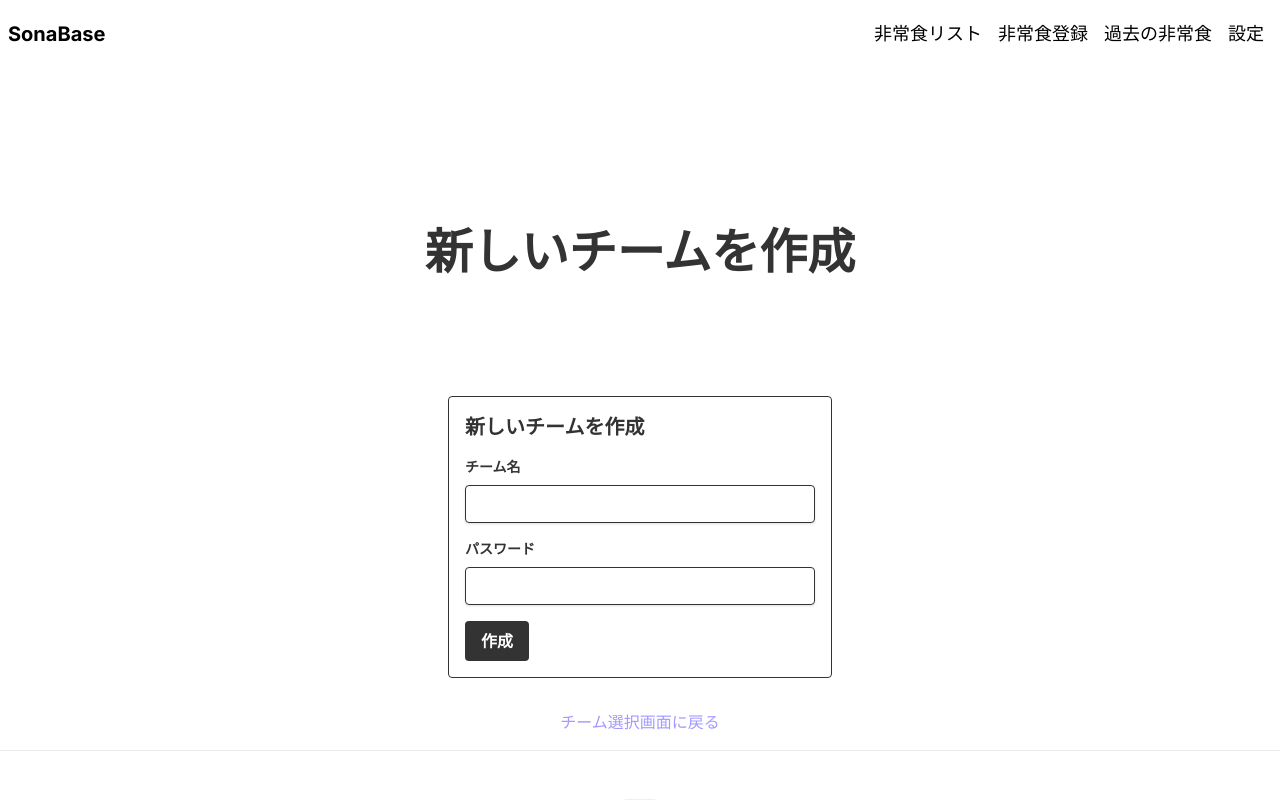
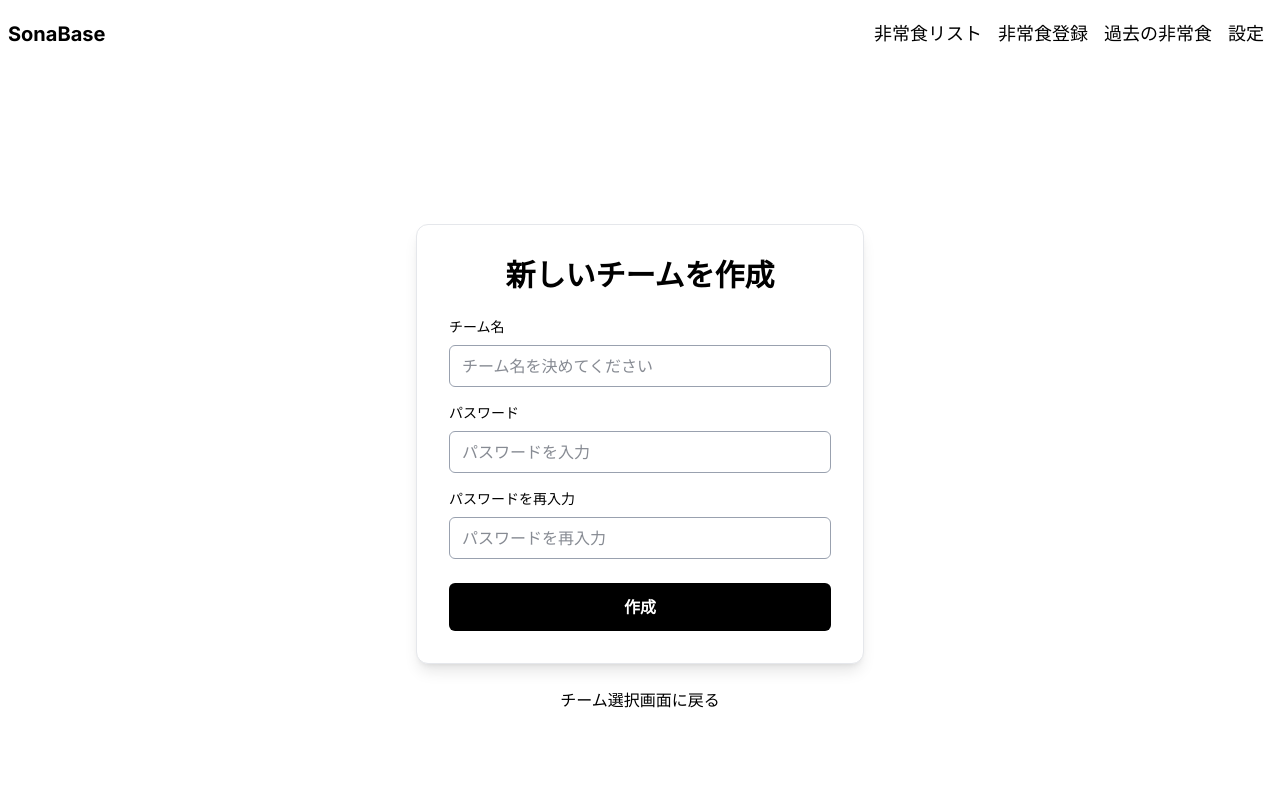
Before and after one commit to MATSUOKAAIRI/emergencyfood, a Next.js app: page /teams/create in a window 1280 px wide. Shown: the top 800 px of the page. Built offline with nearby package versions, Linux system fonts and the light colour scheme; no server answers; sample sign-in values are in the browser's storage.

Commit message:
fix:チームセレクト画面の変更

```diff
--- a/app/auth/register/page.tsx
+++ b/app/auth/register/page.tsx
@@ -6,7 +6,7 @@ import RegisterClient from './RegisterClient';
 
 export default function Register() {
   return (
-    <div className='min-h-screen  flex items-center justify-center p-6'>
+    <div className='min-h-screen flex items-center justify-center p-6'>
       <div className='max-w-md w-full'>
         <div className='bg-white rounded-xl shadow-lg border border-gray-200 p-8'>
           <Suspense
--- /dev/null
+++ b/app/teams/create/CreateTeamClient.tsx
@@ -0,0 +1,14 @@
+'use client';
+import CreateTeamForm from '@/components/teams/CreateTeamForm';
+import { useAuth } from '@/hooks';
+import { ERROR_MESSAGES } from '@/utils/constants';
+
+export default function CreateTeamClient() {
+  const { user, loading } = useAuth(true);
+
+  if (loading) {
+    return <p>{ERROR_MESSAGES.LOADING}</p>;
+  }
+
+  return <CreateTeamForm />;
+}
--- a/app/teams/create/page.tsx
+++ b/app/teams/create/page.tsx
@@ -1,29 +1,35 @@
-'use client';
 import Link from 'next/link';
-import CreateTeamForm from '@/components/teams/CreateTeamForm';
-import { useEffect } from 'react';
-import { useRouter } from 'next/navigation';
-import { auth, onAuthStateChanged } from '@/utils/firebase';
+import { Suspense } from 'react';
+
+import { ERROR_MESSAGES, UI_CONSTANTS } from '@/utils/constants';
+
+import CreateTeamClient from './CreateTeamClient';
 
 export default function CreateTeamPage() {
-  const router = useRouter();
+  return (
+    <div className='min-h-screen flex items-center justify-center p-6'>
+      <div className='max-w-md w-full'>
+        <div className='bg-white rounded-xl shadow-lg border border-gray-200 p-8'>
+          <Suspense
+            fallback={
+              <p className='text-center py-8 text-gray-600'>
+                {ERROR_MESSAGES.LOADING}
+              </p>
+            }
+          >
+            <CreateTeamClient />
+          </Suspense>
+        </div>
 
-  useEffect(() => {
-    const unsubscribe = onAuthStateChanged(auth, (user) => {
-      if (!user) {
-        router.push('/auth/login');
-      }
-    });
-    return () => unsubscribe();
-  }, [router]);
-
-  return (
-    <div className="p-4 items-center justify-center flex flex-col pt-40">
-      <h1 className="text-5xl font-bold text-[#333] mb-30">新しいチームを作成</h1>
-      <CreateTeamForm />
-      <Link href="/teams/select" className="inline-block mt-4 hover:text-[#a399ff] text-[#a399ff] hover:underline">
-        チーム選択画面に戻る
-      </Link>
+        <div className='text-center mt-6'>
+          <Link
+            className='text-black font-medium hover:text-gray-600 transition-colors focus:underline rounded'
+            href='/teams/select'
+          >
+            {UI_CONSTANTS.BACK_TO_TEAM_SELECTION}
+          </Link>
+        </div>
+      </div>
     </div>
   );
 }
--- /dev/null
+++ b/app/teams/join/JoinTeamClient.tsx
@@ -0,0 +1,14 @@
+'use client';
+import JoinTeamForm from '@/components/teams/JoinTeamForm';
+import { useAuth } from '@/hooks';
+import { ERROR_MESSAGES } from '@/utils/constants';
+
+export default function JoinTeamClient() {
+  const { user, loading } = useAuth(true);
+
+  if (loading) {
+    return <p>{ERROR_MESSAGES.LOADING}</p>;
+  }
+
+  return <JoinTeamForm />;
+}
--- a/app/teams/join/page.tsx
+++ b/app/teams/join/page.tsx
@@ -1,29 +1,35 @@
-'use client';
 import Link from 'next/link';
-import JoinTeamForm from '@/components/teams/JoinTeamForm';
-import { useEffect } from 'react';
-import { useRouter } from 'next/navigation';
-import { auth, onAuthStateChanged } from '@/utils/firebase';
+import { Suspense } from 'react';
+
+import { ERROR_MESSAGES, UI_CONSTANTS } from '@/utils/constants';
+
+import JoinTeamClient from './JoinTeamClient';
 
 export default function JoinTeamPage() {
-  const router = useRouter();
+  return (
+    <div className='min-h-screen flex items-center justify-center p-6'>
+      <div className='max-w-md w-full'>
+        <div className='bg-white rounded-xl shadow-lg border border-gray-200 p-8'>
+          <Suspense
+            fallback={
+              <p className='text-center py-8 text-gray-600'>
+                {ERROR_MESSAGES.LOADING}
+              </p>
+            }
+          >
+            <JoinTeamClient />
+          </Suspense>
+        </div>
 
-  useEffect(() => {
-    const unsubscribe = onAuthStateChanged(auth, (user) => {
-      if (!user) {
-        router.push('/auth/login');
-      }
-    });
-    return () => unsubscribe();
-  }, [router]);
-
-  return (
-    <div className="p-4 items-center justify-center flex flex-col bottom-0 pt-40">
-      <h1 className="text-5xl font-bold text-[#333] mb-30">既存のチームに参加</h1>
-      <JoinTeamForm />
-      <Link href="/teams/select" className="inline-block mt-4 hover:text-[#a399ff] text-[#a399ff] hover:underline">
-        チーム選択画面に戻る
-      </Link>
+        <div className='text-center mt-6'>
+          <Link
+            className='text-black font-medium hover:text-gray-600 transition-colors focus:underline rounded'
+            href='/teams/select'
+          >
+            {UI_CONSTANTS.BACK_TO_TEAM_SELECTION}
+          </Link>
+        </div>
+      </div>
     </div>
   );
 }
--- /dev/null
+++ b/app/teams/select/TeamSelectClient.tsx
@@ -0,0 +1,12 @@
+'use client';
+import { useAuth } from '@/hooks';
+import { ERROR_MESSAGES } from '@/utils/constants';
+
+export default function TeamSelectClient() {
+  const { user, loading } = useAuth(true);
+
+  if (loading) {
+    return <p>{ERROR_MESSAGES.LOADING}</p>;
+  }
+  return null;
+}
--- a/app/teams/select/page.tsx
+++ b/app/teams/select/page.tsx
@@ -1,17 +1,46 @@
 import Link from 'next/link';
+import { Suspense } from 'react';
+
+import { ERROR_MESSAGES, UI_CONSTANTS } from '@/utils/constants';
+
+import TeamSelectClient from './TeamSelectClient';
 
 export default function TeamSelectPage() {
   return (
-    <div className='items-center justify-center flex flex-col min-h-screen'>
-      <h1 className="text-5xl font-bold mb-28 text-[#333] ">チームへの参加または作成</h1>
-      <p className="mb-4 text-[#333]">既存のチームに参加する場合は、チームIDを入力してください。</p>
-      <Link href="/teams/join" className="inline-block bg-[#333333] hover:bg-[#332b1e] text-white font-bold py-2 px-4 rounded focus:outline-none focus:shadow-outline mr-2 mb-10">
-        既存のチームに参加
-      </Link>
-      <p className="mt-4 mb-4 text-[#333]">新しいチームを作成する場合は、以下のボタンをクリックしてください。</p>
-      <Link href="/teams/create" className="inline-block bg-[#333333] text-white hover:bg-[#332b1e] font-bold py-2 px-4 rounded focus:outline-none focus:shadow-outline">
-        新しいチームを作成
-      </Link>
+    <div className='min-h-screen flex items-center justify-center p-6'>
+      <div className='max-w-lg w-full text-center'>
+        <h1 className='text-4xl font-bold text-gray-900 mb-12'>
+          {UI_CONSTANTS.TEAM_SELECTION_TITLE}
+        </h1>
+
+        <div className='space-y-10 mb-12'>
+          <div>
+            <p className='text-gray-600 mb-4 text-lg'>既存のチームに参加する</p>
+            <Link
+              className='inline-block w-full max-w-xs bg-gray-800 text-white font-semibold py-4 px-6 rounded-md hover:bg-gray-700 transition-colors'
+              href='/teams/join'
+            >
+              チームに参加
+            </Link>
+          </div>
+
+          <div>
+            <p className='text-black mb-4 text-lg'>新しいチームを作成する</p>
+            <Link
+              className='inline-block w-full max-w-xs bg-black text-white font-semibold py-4 px-6 rounded-md hover:bg-gray-800 transition-colors'
+              href='/teams/create'
+            >
+              チームを作成
+            </Link>
+          </div>
+        </div>
+
+        <Suspense
+          fallback={<p className='text-black'>{ERROR_MESSAGES.LOADING}</p>}
+        >
+          <TeamSelectClient />
+        </Suspense>
+      </div>
     </div>
   );
 }
--- a/components/teams/CreateTeamForm.tsx
+++ b/components/teams/CreateTeamForm.tsx
@@ -1,20 +1,20 @@
 // components/teams/CreateTeamForm.tsx
 'use client';
+import { useAuth, useTeam } from '@/hooks';
+import { ERROR_MESSAGES } from '@/utils/constants';
+import { useRouter } from 'next/navigation';
 import { useState } from 'react';
-import { useRouter } from 'next/navigation';
-import { getAuth } from 'firebase/auth';
-// import { doc, getDocs, query, where, setDoc, collection } from 'firebase/firestore';
-// import { db } from '@/utils/firebase';
-// import { v4 as uuidv4 } from 'uuid';
 
 export default function CreateTeamForm() {
   const [teamName, setTeamName] = useState('');
   const [teamPassword, setTeamPassword] = useState('');
+  const [confirmPassword, setConfirmPassword] = useState('');
   const [error, setError] = useState<string | null>(null);
   const [successMessage, setSuccessMessage] = useState<string | null>(null);
   const [loading, setLoading] = useState(false);
   const router = useRouter();
-  const firebaseAuth = getAuth();
+  const { user } = useAuth();
+  const { createTeam } = useTeam(user);
 
   const handleCreateTeam = async (e: React.FormEvent) => {
     e.preventDefault();
@@ -22,110 +22,119 @@ export default function CreateTeamForm() {
     setSuccessMessage(null);
     setLoading(true);
 
-    const user = firebaseAuth.currentUser;
     if (!user) {
-      setError('ログインしていません。');
+      setError(ERROR_MESSAGES.UNAUTHORIZED);
+      setLoading(false);
+      return;
+    }
+
+    if (teamPassword !== confirmPassword) {
+      setError('パスワードが一致しません');
       setLoading(false);
       return;
     }
 
     try {
-      const idToken = await user.getIdToken(true);
+      const result = await createTeam(teamName, teamPassword);
+      setSuccessMessage(
+        result.message || `チーム "${teamName}" を作成し、参加しました！`
+      );
 
-      const response = await fetch('/api/actions/createTeam', {
-        method: 'POST',
-        headers: {
-          'Content-Type': 'application/json',
-          'Authorization': `Bearer ${idToken}`,
-        },
-        body: JSON.stringify({
-          teamName,
-          teamPassword,
-        }),
-      });
-
-      const result = await response.json();
-
-      if (!response.ok) {
-        throw new Error(result.error || 'チームの作成に失敗しました。');
-      }
-
-      setSuccessMessage(result.message || `チーム "${teamName}" を作成し、参加しました！`);
-
-      // const teamsRef = collection(db, 'teams');
-      // const q = query(teamsRef, where('name', '==', teamName));
-      // const querySnapshot = await getDocs(q);
-    //   if (!querySnapshot.empty) {
-    //     setError('入力されたチーム名はすでに存在します。');
-    //     return;
-    //   }
-    // const generatedTeamId = uuidv4().substring(0, 8);
-    //     await setDoc(doc(db, 'teams', generatedTeamId), {
-    //       name: teamName,
-    //       password: teamPassword,
-    //       members: [user.uid],
-    //       ownerId: user.uid,
-    //     });
-    // await setDoc(doc(db, 'users', user.uid), {
-    //     teamId: generatedTeamId,
-    //   });
-    // const idToken = await user.getIdToken();
-    //   await fetch('/api/setMyCustomClaims', {
-    //     method: 'POST',
-    //     headers: { 'Content-Type': 'application/json' },
-    //     body: JSON.stringify({ idToken }),
-    //   });
-
-      // setSuccessMessage(`新しいチーム "${teamName}" (ID: ${generatedTeamId}) を作成しました！`);
-      // router.push(`/foods/list?teamId=${generatedTeamId}`);
-      await user.getIdToken(true);
       if (result.teamId) {
         router.replace(`/foods/list?teamId=${result.teamId}`);
-        console.log(`EMERGENCY REDIRECT: Navigating to /foods/list?teamId=${result.teamId}`);
+        console.log(
+          `EMERGENCY REDIRECT: Navigating to /foods/list?teamId=${result.teamId}`
+        );
       } else {
         router.replace('/foods/list');
-        console.log("EMERGENCY REDIRECT: Navigating to /foods/list (teamId not returned).");
+        console.log(
+          'EMERGENCY REDIRECT: Navigating to /foods/list (teamId not returned).'
+        );
       }
     } catch (error: any) {
       console.error('チーム作成エラー:', error);
-      setError(`チームの作成に失敗しました: ${error.message || '不明なエラー'}`);
+      setError(
+        `チームの作成に失敗しました: ${error.message || ERROR_MESSAGES.UNKNOWN_ERROR}`
+      );
     } finally {
       setLoading(false);
     }
   };
 
   return (
-    <form onSubmit={handleCreateTeam} className="max-w-sm mx-auto p-4 border rounded mb-4 border-[#333] w-2/3">
-      <h2 className="text-xl font-bold mb-4 text-[#333]">新しいチームを作成</h2>
-      {error && <div className="bg-red-100 border border-red-600 text-red-700 px-4 py-3 rounded relative mb-4">{error}</div>}
-      {successMessage && <div className="bg-green-100 border border-green-400 text-green-700 px-4 py-3 rounded relative mb-4">{successMessage}</div>}
-      <div className="mb-4">
-        <label htmlFor="teamName" className="block text-[#333] text-sm font-bold mb-2">チーム名</label>
+    <form className='space-y-6' onSubmit={handleCreateTeam}>
+      <h1 className='text-3xl font-bold mb-6 text-black text-center'>
+        新しいチームを作成
+      </h1>
+      {error && (
+        <div className='bg-red-200 border text-black px-4 py-3 relative mb-4 rounded-md'>
+          {error}
+        </div>
+      )}
+      {successMessage && (
+        <div className='bg-green-200 border text-black px-4 py-3 relative mb-4 rounded-md'>
+          {successMessage}
+        </div>
+      )}
+      <div className='space-y-4'>
+        <div>
+          <label
+            className='block text-black text-sm font-medium mb-2'
+            htmlFor='teamName'
+          >
+            チーム名
+          </label>
           <input
-          type="text"
-          id="teamName"
+            required
+            className='w-full px-3 py-2 border border-gray-400 rounded-md focus:outline-none focus:ring-1 focus:ring-black focus:border-black text-gray-900'
+            disabled={loading}
+            id='teamName'
+            type='text'
             value={teamName}
-          onChange={(e) => setTeamName(e.target.value)}
-          className="shadow appearance-none border rounded w-full py-2 px-3 text-[#333] leading-tight focus:outline-none focus:shadow-outline"
-          required
-          disabled={loading}
+            onChange={e => setTeamName(e.target.value)}
+            placeholder='チーム名を決めてください'
           />
         </div>
-      <div className="mb-4">
-        <label htmlFor="teamPassword" className="block text-[#333] text-sm font-bold mb-2">パスワード</label>
+        <div>
+          <label
+            className='block text-black text-sm font-medium mb-2'
+            htmlFor='teamPassword'
+          >
+            パスワード
+          </label>
           <input
-          type="password"
-          id="teamPassword"
+            required
+            className='w-full px-3 py-2 border border-gray-400 rounded-md focus:outline-none focus:ring-1 focus:ring-black focus:border-black text-gray-900'
+            disabled={loading}
+            id='teamPassword'
+            type='password'
             value={teamPassword}
-          onChange={(e) => setTeamPassword(e.target.value)}
-          className="shadow appearance-none border rounded w-full py-2 px-3 text-[#333] leading-tight focus:outline-none focus:shadow-outline"
-          required
-          disabled={loading}
+            onChange={e => setTeamPassword(e.target.value)}
+            placeholder='パスワードを入力'
           />
         </div>
+        <div>
+          <label
+            className='block text-black text-sm font-medium mb-2'
+            htmlFor='confirmPassword'
+          >
+            パスワードを再入力
+          </label>
+          <input
+            required
+            className='w-full px-3 py-2 border border-gray-400 rounded-md focus:outline-none focus:ring-1 focus:ring-black focus:border-black text-gray-900'
+            disabled={loading}
+            id='confirmPassword'
+            type='password'
+            value={confirmPassword}
+            onChange={e => setConfirmPassword(e.target.value)}
+            placeholder='パスワードを再入力'
+          />
+        </div>
+      </div>
       <button
-        type="submit"
-        className="bg-[#333333] text-white hover:bg-[#332b1e] font-bold py-2 px-4 rounded focus:outline-none focus:shadow-outline"
+        className='w-full bg-black text-white font-semibold py-3 px-6 rounded-md hover:bg-gray-800 transition-colors focus:outline-none focus:ring-2 focus:ring-black focus:ring-offset-2'
+        type='submit'
       >
         {loading ? '作成中...' : '作成'}
       </button>
--- a/components/teams/JoinTeamForm.tsx
+++ b/components/teams/JoinTeamForm.tsx
@@ -1,9 +1,8 @@
 'use client';
+import { useAuth, useTeam } from '@/hooks';
+import { ERROR_MESSAGES } from '@/utils/constants';
+import { useRouter } from 'next/navigation';
 import React, { useState } from 'react';
-//import { arrayUnion,doc, getDocs, query, where, updateDoc, collection, getDoc } from 'firebase/firestore';
-//import { db } from '@/utils/firebase';
-import { useRouter } from 'next/navigation';
-import { getAuth } from 'firebase/auth';
 
 export default function JoinTeamForm() {
   const [teamNameInput, setTeamNameInput] = useState('');
@@ -11,90 +10,94 @@ export default function JoinTeamForm() {
   const [error, setError] = useState<string | null>(null);
   const [successMessage, setSuccessMessage] = useState<string | null>(null);
   const router = useRouter();
-  const firebaseAuth = getAuth();
+  const { user } = useAuth();
+  const { joinTeam } = useTeam(user);
 
   const handleSubmit = async (e: React.FormEvent) => {
     e.preventDefault();
     setError(null);
     setSuccessMessage(null);
 
-    const user = firebaseAuth.currentUser;
     if (!user) {
-      setError('ログインしていません。');
+      setError(ERROR_MESSAGES.UNAUTHORIZED);
       return;
     }
 
     try {
-      const idToken = await user.getIdToken();
-
-      const response = await fetch('/api/actions/joinTeam', {
-        method: 'POST',
-        headers: {
-          'Content-Type': 'application/json',
-          'Authorization': `Bearer ${idToken}`,
-        },
-        body: JSON.stringify({
-          teamName: teamNameInput,
-          teamPassword: teamPasswordInput,
-        }),
-      });
-
-      const result = await response.json();
-
-      if (!response.ok) {
-        throw new Error(result.error || 'チームへの参加に失敗しました。');
-      }
-
+      const result = await joinTeam(teamNameInput, teamPasswordInput);
       setSuccessMessage(result.message || `チームに参加しました！`);
 
-      await user.getIdToken(true);
       if (result.teamId) {
-        // router.replace を使用することで、ブラウザの履歴にこの遷移が残らないようにします。
-        // これにより、ユーザーが「戻る」ボタンを押しても、参加フォームに戻るのではなく、
-        // 参加前のページ（通常はチーム選択画面）に戻ります。
         router.replace(`/foods/list?teamId=${result.teamId}`);
-        console.log(`EMERGENCY REDIRECT: Navigating to /foods/list?teamId=${result.teamId}`);
+        console.log(
+          `EMERGENCY REDIRECT: Navigating to /foods/list?teamId=${result.teamId}`
+        );
       } else {
-        // 万が一、APIからteamIdが返されない場合は、汎用的なリストページへ（このケースは稀であるべき）
         router.replace('/foods/list');
-        console.log("EMERGENCY REDIRECT: Navigating to /foods/list (teamId not returned).");
+        console.log(
+          'EMERGENCY REDIRECT: Navigating to /foods/list (teamId not returned).'
+        );
       }
     } catch (error: any) {
       console.error('Error joining team:', error);
-      setError(`チームへの参加に失敗しました: ${error.message || '不明なエラ-'}`);
+      setError(
+        `チームへの参加に失敗しました: ${error.message || ERROR_MESSAGES.UNKNOWN_ERROR}`
+      );
     }
   };
 
   return (
-    <form onSubmit={handleSubmit} className="max-w-sm mx-auto p-4 border rounded mb-4 border-[#333] w-2/3">
-      <h2 className="text-xl font-bold mb-4 text-[#333]">既存のチームに参加</h2>
-      {error && <div className="bg-red-100 border border-red-600 text-red-700 px-4 py-3 rounded relative mb-4">{error}</div>}
-      {successMessage && <div className="bg-green-100 border border-green-400 text-green-700 px-4 py-3 rounded relative mb-4">{successMessage}</div>}
-      <div className="mb-4">
-        <label htmlFor="teamNameInput" className="block text-[#333] text-sm font-bold mb-2">チーム名</label>
+    <form className='space-y-6' onSubmit={handleSubmit}>
+      <h1 className='text-3xl font-bold mb-6 text-black text-center'>
+        既存のチームに参加
+      </h1>
+      {error && (
+        <div className='bg-red-200 border text-black px-4 py-3 relative mb-4 rounded-b-md'>
+          {error}
+        </div>
+      )}
+      {successMessage && (
+        <div className='bg-green-200 border text-black px-4 py-3 relative mb-4 rounded-b-md'>
+          {successMessage}
+        </div>
+      )}
+      <div className='mb-4'>
+        <label
+          className='block text-black text-sm font-bold mb-2'
+          htmlFor='teamNameInput'
+        >
+          チーム名
+        </label>
         <input
-          type="text"
-          id="teamNameInput"
+          required
+          className='w-full px-3 py-2 border border-gray-400 rounded-md focus:outline-none focus:ring-1 focus:ring-black focus:border-black text-gray-900'
+          id='teamNameInput'
+          type='text'
           value={teamNameInput}
-          onChange={(e) => setTeamNameInput(e.target.value)}
-          className="shadow appearance-none border rounded w-full py-2 px-3 text-[#333] leading-tight focus:outline-none focus:shadow-outline"
-          required
+          onChange={e => setTeamNameInput(e.target.value)}
+          placeholder='チーム名を入力'
         />
       </div>
-      <div className="mb-4">
-        <label htmlFor="teamPasswordInput" className="block text-[#333] text-sm font-bold mb-2">パスワード</label>
+      <div className='mb-4'>
+        <label
+          className='block text-black text-sm font-bold mb-2'
+          htmlFor='teamPasswordInput'
+        >
+          パスワード
+        </label>
         <input
-          type="password"
-          id="teamPasswordInput"
+          required
+          className='w-full px-3 py-2 border border-gray-400 rounded-md focus:outline-none focus:ring-1 focus:ring-black focus:border-black text-gray-900'
+          id='teamPasswordInput'
+          type='password'
           value={teamPasswordInput}
-          onChange={(e) => setTeamPasswordInput(e.target.value)}
-          className="shadow appearance-none border rounded w-full py-2 px-3 text-[#333] leading-tight focus:outline-none focus:shadow-outline"
-          required
+          onChange={e => setTeamPasswordInput(e.target.value)}
+          placeholder='パスワードを入力'
         />
       </div>
       <button
-        type="submit"
-        className="bg-[#333333] text-white hover:bg-[#332b1e] font-bold py-2 px-4 rounded focus:outline-none focus:shadow-outline"
+        className='w-full bg-black text-white font-semibold py-3 px-6 rounded-md hover:bg-gray-800 transition-colors focus:outline-none focus:ring-2 focus:ring-black focus:ring-offset-2'
+        type='submit'
       >
         参加
       </button>
```
Lines whose indentation alone changed are shown as unchanged.
